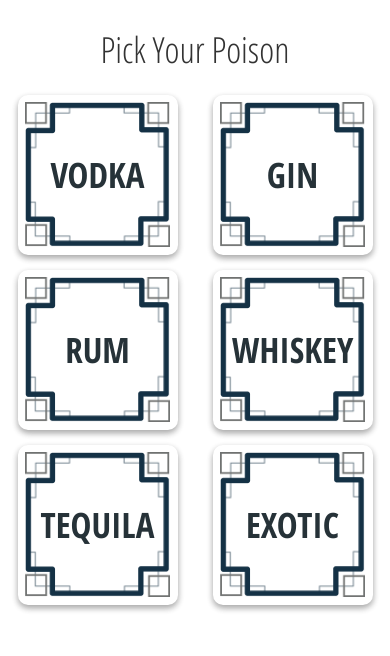
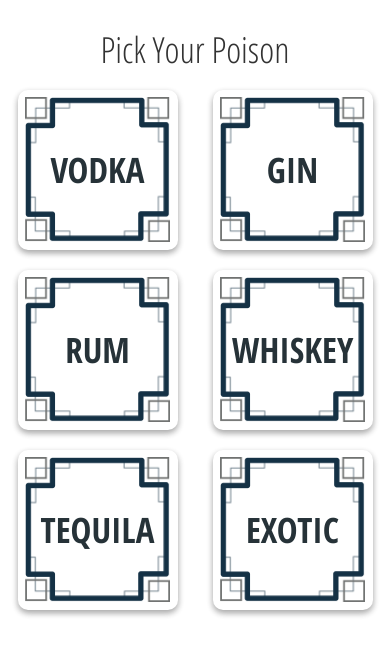
Before and after one commit to raulcodes/booze-guide, a plain HTML site: page index.html in a window 390 px wide. Drawn offline with nearby package versions, Linux system fonts and the light colour scheme.

Commit message:
mobile bottom padding

```diff
--- a/index.html
+++ b/index.html
@@ -8,9 +8,6 @@
     <script src="https://code.jquery.com/jquery-3.2.1.min.js"   integrity="sha256-hwg4gsxgFZhOsEEamdOYGBf13FyQuiTwlAQgxVSNgt4="   crossorigin="anonymous"></script>
 </head>
 <style>
-    .container {
-      padding-bottom: 50px;
-    }
     .title {
       text-align: center;
       padding-top: 10px;
@@ -19,7 +16,8 @@
     }
     .box {
       position: relative;
-      margin-top: 15px;
+      margin-top: 10px;
+      margin-bottom: 10px;
       margin-left: auto;
       margin-right: auto;
       box-shadow: 0 3px 6px rgba(0,0,0,0.16), 0 3px 6px rgba(0,0,0,0.23);
```
